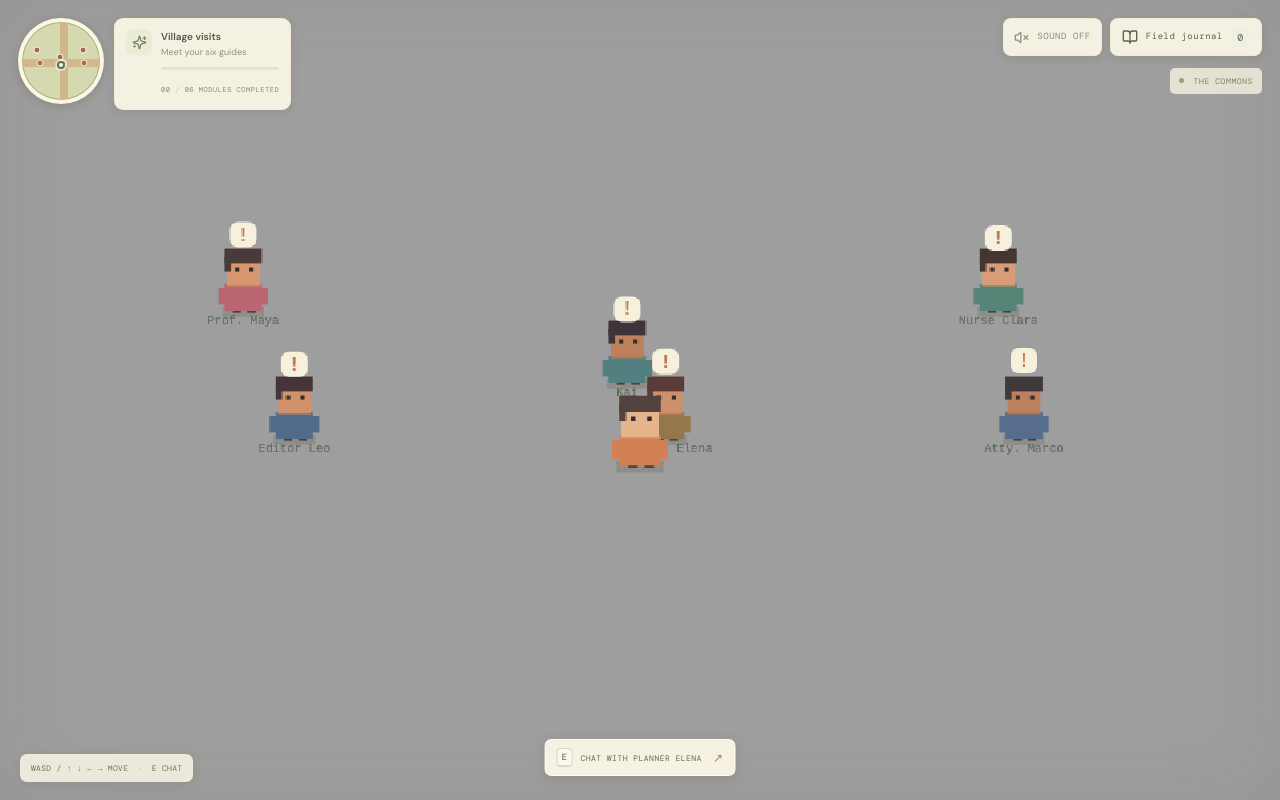
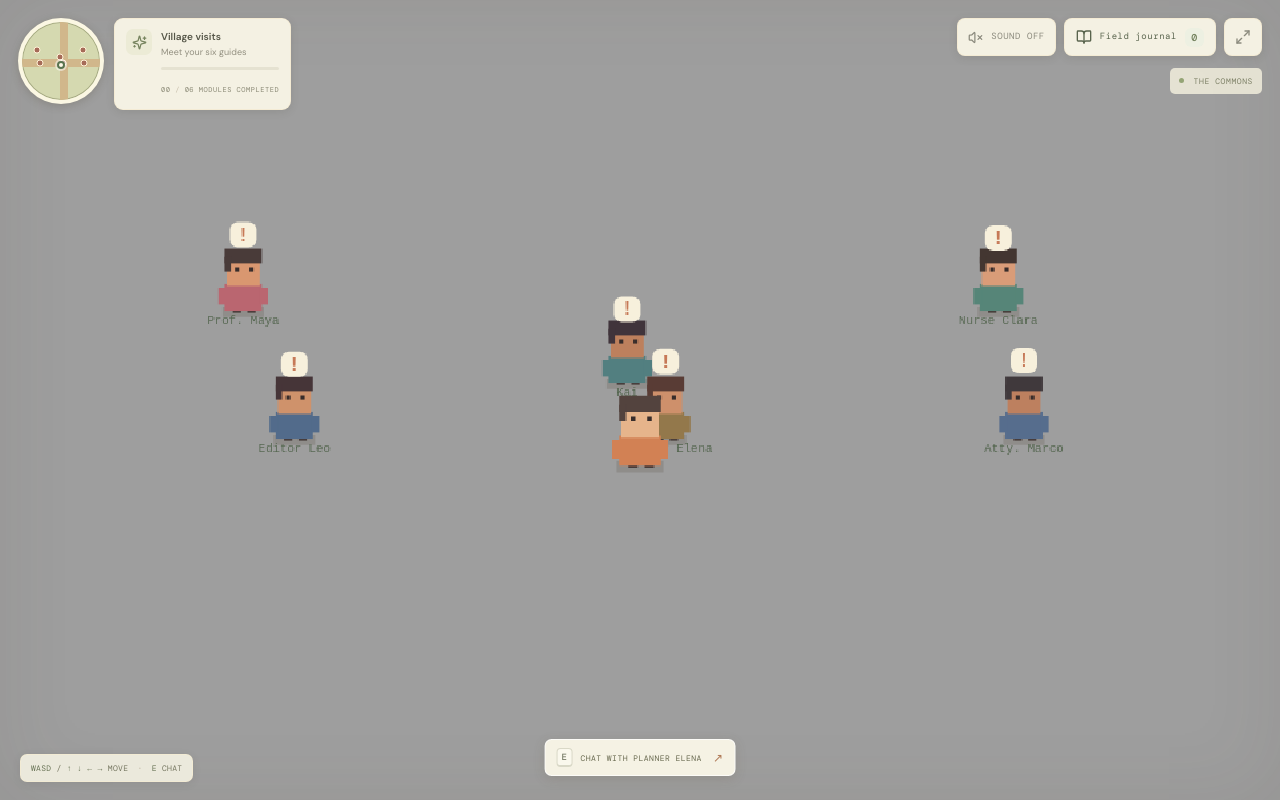
Before and after one commit to Mica02206/Gensoc, a React (Vite) app: page / in a window 1280 px wide. Built offline with nearby package versions, Linux system fonts and the light colour scheme.

Commit message:
Update Site source

```diff
--- a/src/App.jsx
+++ b/src/App.jsx
@@ -1,5 +1,5 @@
 import { useCallback, useEffect, useRef, useState } from 'react'
-import { BookOpen, Volume2, VolumeX, Flower2, Sparkles, ArrowUp, ArrowDown, ArrowLeft, ArrowRight, X, Check } from 'lucide-react'
+import { BookOpen, Volume2, VolumeX, Maximize2, Minimize2, Flower2, Sparkles, ArrowUp, ArrowDown, ArrowLeft, ArrowRight, X, Check } from 'lucide-react'
 import { modules } from './data/modulesData'
 import GameCanvas from './components/GameCanvas'
 import DialogueBox from './components/DialogueBox'
@@ -26,7 +26,7 @@ function Dpad({ setDpad }) {
 }
 
 export default function App() {
-  const [active,setActive]=useState(null),[journal,setJournal]=useState(false),[completed,setCompleted]=useState([]),[saved,setSaved]=useState([]),[muted,setMuted]=useState(true),[position,setPosition]=useState({x:.5,y:.55}),[near,setNear]=useState(null),[summary,setSummary]=useState(false)
+  const [active,setActive]=useState(null),[journal,setJournal]=useState(false),[completed,setCompleted]=useState([]),[saved,setSaved]=useState([]),[muted,setMuted]=useState(true),[position,setPosition]=useState({x:.5,y:.55}),[near,setNear]=useState(null),[summary,setSummary]=useState(false),[isFullscreen,setIsFullscreen]=useState(false)
   const dpad=useRef({}), audio=useRef(null), mutedRef=useRef(muted), celebrated=useRef(false)
   mutedRef.current=muted
   const sound=useCallback(type=>{
@@ -39,6 +39,8 @@ export default function App() {
   const save=(id,kind)=>setSaved(current=>current.includes(`${id}:${kind}`)?current:[...current,`${id}:${kind}`])
   const complete=id=>setCompleted(current=>current.includes(id)?current:[...current,id])
   useEffect(()=>{if(completed.length===6&&!celebrated.current){celebrated.current=true;sound('complete');setSummary(true)}},[completed,sound])
+  useEffect(()=>{const update=()=>setIsFullscreen(Boolean(document.fullscreenElement));document.addEventListener('fullscreenchange',update);return()=>document.removeEventListener('fullscreenchange',update)},[])
+  const toggleFullscreen=async()=>{try{if(document.fullscreenElement)await document.exitFullscreen();else await document.documentElement.requestFullscreen?.()}catch{}}
   const setDirection=(direction,value)=>{dpad.current={...dpad.current,[direction]:value}}
   const activeNpc=active===null?null:modules[active]
   const progress=completed.length
@@ -48,7 +50,7 @@ export default function App() {
     <section className="game-area">
       <div className="world-frame"><GameCanvas completed={completed} onNearby={nearby} onInteract={interact} onPosition={positionUpdate} dpad={dpad} sound={sound} paused={activeNpc!==null}/>
         <div className="world-top-left"><Minimap position={position} completed={completed}/><div className="quest-card"><div className="quest-icon"><Sparkles size={15}/></div><div className="quest-copy"><b>Village visits</b><span>Meet your six guides</span><div className="quest-progress"><i style={{width:`${progress/6*100}%`}}/></div><small>{String(progress).padStart(2,'0')} <span>/</span> 06 MODULES COMPLETED</small></div></div></div>
-        <div className="game-toolbar"><button className="audio-button" onClick={()=>setMuted(!muted)} aria-label={muted?'Turn sound on':'Mute sound'}>{muted?<VolumeX size={15}/>:<Volume2 size={15}/>}<span>{muted?'SOUND OFF':'SOUND ON'}</span></button><button className="journal-button" onClick={()=>setJournal(true)}><BookOpen size={16}/><span>Field journal</span><b>{new Set(saved.map(s=>s.split(':')[0])).size}</b></button></div>
+        <div className="game-toolbar"><button className="audio-button" onClick={()=>setMuted(!muted)} aria-label={muted?'Turn sound on':'Mute sound'}>{muted?<VolumeX size={15}/>:<Volume2 size={15}/>}<span>{muted?'SOUND OFF':'SOUND ON'}</span></button><button className="journal-button" onClick={()=>setJournal(true)}><BookOpen size={16}/><span>Field journal</span><b>{new Set(saved.map(s=>s.split(':')[0])).size}</b></button><button className="audio-button fullscreen-button" onClick={toggleFullscreen} aria-label={isFullscreen?'Exit fullscreen':'Enter fullscreen'} title={isFullscreen?'Exit fullscreen':'Enter fullscreen'}>{isFullscreen?<Minimize2 size={16}/>:<Maximize2 size={16}/>}</button></div>
         <div className="world-location"><i/> THE COMMONS</div>
         <div className="controls-hint"><kbd>WASD</kbd> / <kbd>↑ ↓ ← →</kbd> MOVE <span>·</span> <kbd>E</kbd> CHAT</div>
         {activeNpc&&<DialogueBox npc={activeNpc} completed={completed} saved={saved} onSave={save} onComplete={complete} onClose={()=>setActive(null)} sound={sound}/>}
```
Also changed, not shown: src/styles.css.
